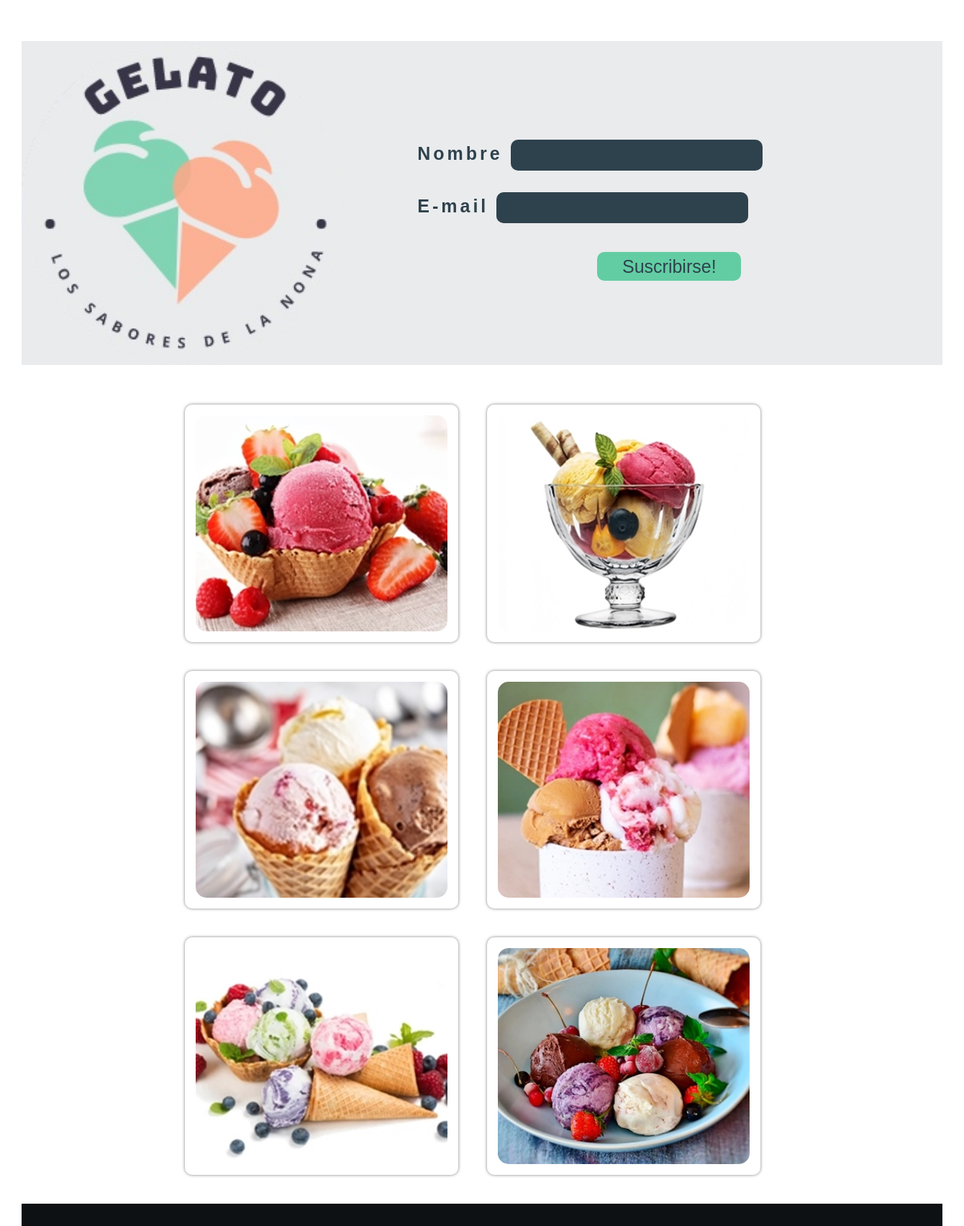
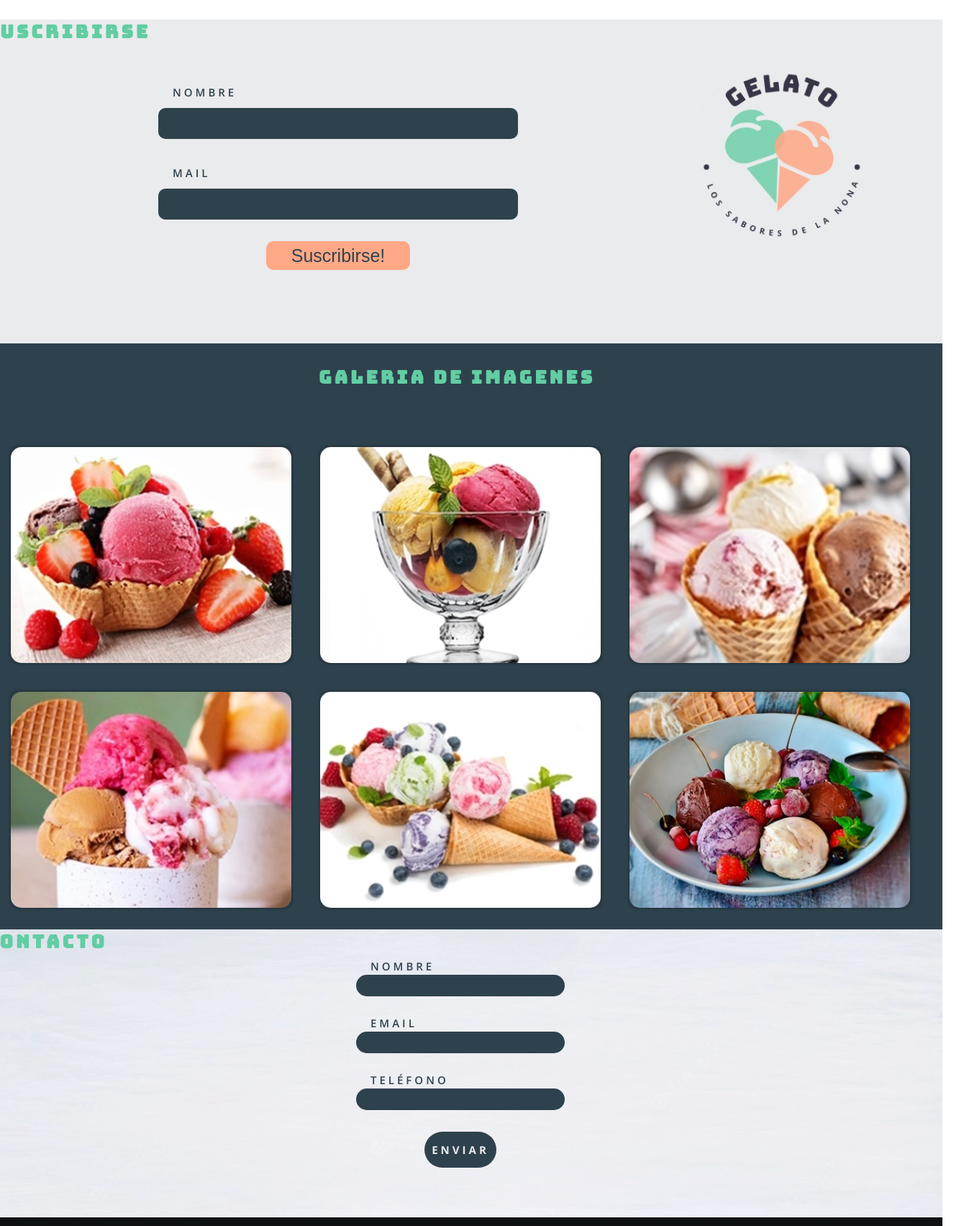
Before and after one commit to Jal-i/pagina-heladeria, a plain HTML site: page index.html in a window 1280 px wide. Shown: the part 713-2416 px from the top of the page at 72% size, 1340 px wide, since content can reach past the window. Drawn offline with nearby package versions, Linux system fonts and the light colour scheme.

Commit message:
nuevos cambios

```diff
--- a/index.html
+++ b/index.html
@@ -17,7 +17,7 @@
             <nav class="main__nav container">
                 <a class="main__hamburguer" href="#"><i class="fa-solid fa-bars"></i></a>
 
-                <img src="/img/logologo2.png" alt="logo" class="main__logo">
+                <img src="/img/logo1.png" alt="logo" class="main__logo">
 
                 <ul class="main__links">
                     <li class="main__list"><a href="#1" class="main__link">Novedades</a></li>
@@ -52,8 +52,6 @@
         </div>
 
 
-
-
         <section class="main__about container" id="2">
             <div class="main__content">
                 <h2 class="main__title"> Sobre nosotros </h2>
@@ -63,9 +61,32 @@
 
         <div class="main__bg"></div>
 
+
+        <section class="contact__container" id="4">
+            <h2 class="main__title"> Contacto</h2>
+            <div class="contact__formcontainer">
+                <form action="">
+                    <div class="form-item">
+                        <label for="name">Nombre</label>
+                        <input type="text" name="name" id="name">
+                    </div>
+                    <div class="form-item">
+                        <label for="email">Email</label>
+                        <input type="email" name="email" id="email">
+                    </div>
+                    <div class="form-item">
+                        <label for="telefono">Teléfono</label>
+                        <input type="text" name="telefono" id="telefono">
+                    </div>
+                    <button type="submit">Enviar</button>
+                </form>
+            </div>
+        </section>
+
+
         <section class="main__gallery" id="3">
         <h2 class="main__title"> Galeria de imagenes</h2>
-        <!-- <span class="linea"></span> -->
+        <span class="linea"></span>
             <a href="#" class="gallery"><img src="img/img-1.jpg" alt=""></a>
             <a href="#" class="gallery"><img src="img/img-2.jpg" alt=""></a>
             <a href="#" class="gallery"><img src="img/img-3.jpg" alt=""></a>
@@ -74,20 +95,23 @@
             <a href="#" class="gallery"><img src="img/img-6.jpg" alt=""></a>
         </section>
 
-        <section class="main__contact container" id="4">
+
+        <section class="main__contact-container">
+            <h2 class="main__title">Suscribirse</h2>
+            <div class="contact__img"></div>
             <form class="contact__form">
-                <div class="contact__img"></div>
                 <div class="form-item">
                     <label for="name">Nombre</label>
                     <input type="text" name="name" id="name">
                 </div>
                 <div class="form-item">
-                    <label for="email">E-mail </label>
+                    <label for="email">Mail </label>
                     <input type="email" name="email" id="email">
                 </div>
                 <button type="submit">Suscribirse!</button>
             </form>
         </section>
+
 
         <footer class="main__social container">
             <ul class="social__list">
--- a/style.css
+++ b/style.css
@@ -16,24 +16,27 @@ body {
 }
 
 main {
+    min-width: 320px;
     display: grid;
-    max-width: 1400px;
+    justify-content: center;
+    align-items: center;
     margin: 0 auto;
     grid-template-columns: 1fr;
-    grid-template-rows: repeat(7, max-content);
+    grid-template-rows: repeat(8, max-content);
     grid-template-areas:
     "main"
     "news"
     "about"
     "logo"
+    "subscribe"
+    "gallery"
     "contact"
-    "gallery"
     "footer"
     ;
 }
 
 .container {
-    width: 90%;
+    width: 100%;
     margin: 0 auto;
     overflow: hidden;
     padding: 60px 0;
@@ -41,11 +44,15 @@ main {
 
 .main__hero {
     grid-area: main;
+    width: 100%;
+    height: 200px;
     background-color: #0d1114;
 }
 
 .main__nav {
     display: flex;
+    justify-content: space-around;
+    align-items: center;
 }
 
 .main__hamburguer {
@@ -53,8 +60,9 @@ main {
     font-size: 25px;
     text-decoration: none;
     display: flex;
+    justify-content: space-around;
     align-items: center;
-    justify-content: center;
+    margin-left: 20px;
 }
 
 .main__hamburguer:hover {
@@ -69,6 +77,7 @@ main {
     width: 200px;
     margin: 0 auto;
     border-radius: 20px;
+    margin-right: 20px;
 }
 
 /* ------------------------ cards new -------------------- */
@@ -86,7 +95,7 @@ main {
 }
 
 .cards__new {
-    width: 440px;
+    width: 400px;
     height: 350px;
     margin: 20px;
     display: grid;
@@ -113,7 +122,6 @@ main {
     -webkit-backdrop-filter: blur(30px);
     backdrop-filter: blur(20px);
     transform: translateY(100%);
-    transition: transform 600ms;
     border-radius: 25px;
 }
 .cards__new > figcaption > h3 {
@@ -123,8 +131,8 @@ main {
     color: #121e29;
     justify-content: center;
     align-items: center;
-    padding: 5%;
-    margin-top: 20%;
+    padding: 40px;
+    margin-top: 40px;
 }
 
 .cards__new:hover figcaption {
@@ -153,9 +161,8 @@ main {
     color: var(--turquoise)
 }
 
-.main__content {
+.main__about {
     width: 100%;
-    height: 100%;
     display: flex;
     align-items: flex-start;
     justify-content: center;
@@ -164,28 +171,108 @@ main {
 
 .main__title {
     font-family:'Bungee', cursive;
-    font-size: 30px !important;
+    font-size: 25px !important;
+    margin-left: 10px;
+    margin-right: 20px;
     text-transform: uppercase;
     letter-spacing: 4px;
     color: var(--turquoise);
 }
 
-.main__about {
+.main__content {
     grid-area: about;
+    display: flex;
+    justify-content: center;
+    align-items: center;
+    margin-left: 10px;
+    margin-right: 20px;
     font-family: 'Open Sans', sans-serif;
     font-size: 25px;
     line-height: 1.5;
-    margin-top: 20px;
     color: var(--dark-blue);
 }
 
 .main__bg {
     grid-area: logo;
-    min-height: 350px;
-    height: 100%;
-    background-image: url(/img/LOGO1.jpg);
+    width: 100%;
+    height: 350px;
+    background-image: url(/img/LOGO2.jpg);
     background-size: cover;
     background-position: center;
+}
+
+/* -------------------------------- contacto ------------------------ */
+
+.contact__container {
+    grid-area: contact;
+    width: 100%;
+    height: 350px;
+    background-image: url(/img/fondo01.jpg);
+    background-size: cover;
+    background-repeat: no-repeat;
+    background-attachment: fixed;
+}
+
+.form-item {
+    width: 100%;
+    display: flex;
+    justify-content: center;
+    align-items: center;
+    padding-top: 10px;
+}
+
+.form-item label {
+    display: inline-block;
+    width: 35px;
+    color: var(--dark-blue);
+    font-family: 'Open Sans', sans-serif;
+    font-weight: 600;
+    font-size: 15px;
+    letter-spacing: 4px;
+    text-transform: uppercase;
+    margin-right: 85px;
+}
+
+.form-item input {
+    display: flex;
+    justify-content: center;
+    align-items: center;
+    padding: 5px 20px;
+    background-color: var(--dark-blue);
+    color: var(--turquoise);
+    border: none;
+    border-radius: 20px;
+    margin-bottom: 20px;
+    font-family: 'Open Sans', sans-serif;
+    font-weight: 400;
+    font-size: 15px;
+    width: 290px;
+}
+
+.contact__formcontainer button {
+    display: flex;
+    justify-content: center;
+    align-items: center;
+    width: 100px;
+    height: 50px;
+    color: var(--light-gray);
+    background-color: var(--dark-blue);
+    border-radius: 30px;
+    border: 2px var(--turquoise);
+    font-family: 'Open Sans', sans-serif;
+    font-weight: 700;
+    font-size: 15px;
+    letter-spacing: 4px;
+    text-transform: uppercase;
+    cursor: pointer;
+    margin-top: 15px;
+    float: right;
+    margin-bottom: 150px;
+    margin-right: 30px;
+}
+
+.contact__formcontainer button:hover {
+    color: var(--rose);
 }
 
 /* ---------------------------- gallery --------------------- */
@@ -193,19 +280,21 @@ main {
 .linea {
     height: 100%;
     width: 100%;
-    /* display: block; */
+    display: flex;
+    justify-content: center;
+    align-items: center;
+    flex-wrap: wrap;
 }
 
 .main__gallery {
     grid-area: gallery;
     display: grid;
     grid-template-columns: repeat(auto-fit, minmax(350px, 1fr));
-    width: 95%;
-    margin-right: 20px;
-    grid-gap: 15px;
-    padding: 40px;
+    grid-gap: 20px;
+    padding: 30px;
     overflow: hidden;
 }
+
 .main__gallery > a {
     display: block;
     position: relative;
@@ -226,88 +315,18 @@ main {
     transform: rotate(10deg) scale(1.3);
 }
 
-/* ----------------------------------------------- form ---------------------------------------- */
+/* ----------------------------------------------- suscribe ---------------------------------------- */
 
-.main__contact {
-    grid-area: contact;
-    height: 450px;
-    width: 100vw;
-    display: flex;
-    justify-content: center;
-    align-items: center;
-    background-image: url(./img/Logo.png);
-    background-repeat: no-repeat;
-    background-size: contain;
-    background-color: var(--light-gray);
+.main__contact-container {
     display: none;
-}
-
-.contact__form {
-    display: block;
-    justify-content: center;
-    align-items: center;
-    margin: 0 auto;
-}
-
-.contact__form .form-item {
-    justify-content: center;
-    align-items: center;
-    margin-top: 20px;
-    padding-left: 300px;
-    color: var(--dark-blue);
-    font-family: 'League Spartan', sans-serif;
-    letter-spacing: 4px;
-    font-size: 25px;
-    font-weight: 700;
-}
-
-.contact__form .form-item label {
-    margin-right: 0 auto;
-}
-
-.contact__form .form-item input {
-    width: 350px;
-    padding: 10px;
-    background-color: var(--dark-blue);
-    border: none;
-    border-radius: 10px;
-    margin-bottom: 10px;
-    outline: none;
-    color: var(--turquoise);
-    font-family: 'League Spartan', sans-serif;
-    font-size: 20px;
-    font-weight: 400;
-}
-
-.contact__form button {
-    width: 200px;
-    height: 40px;
-    justify-content: center;
-    align-items: center;
-    border: none;
-    outline: none;
-    border-radius: 10px;
-    font-size: 25px;
-    color: var(--dark-blue);
-    background-color: var(--turquoise);
-    cursor: pointer;
-    margin-top: 30px;
-    margin-left: 550px;
-
-    transition: 0,3s;
-}
-
-.contact__form button:hover {
-    background-color: var(--rose);
-    color: var(--dark-blue);
 }
 
 /* ----------------------footer--------------------------- */
 
 .main__social {
     grid-area: footer;
-    width: 100vw;
-    height: 4px;
+    width: 100%;
+    height: 80px;
     background-color: #0d1114;
     display: flex;
     justify-content:space-between;
@@ -318,6 +337,7 @@ main {
     display: flex;
     justify-content: center;
     align-items: center;
+    padding: 15px;
 }
 
 .social__list li {
@@ -329,7 +349,7 @@ main {
     justify-content: center;
     align-content: flex-start;
     text-decoration: none;
-    padding: 20px;
+    padding: 15px;
     font-size: 30px;
     color: var(--dark-blue);
     border-radius: 5px;
@@ -347,72 +367,56 @@ main {
     text-transform: uppercase;
     letter-spacing: 4px;
     color: var(--dark-blue);
-    margin-right: 20px;
+    margin-right: 30px;
 }
 
 .social__parr:hover {
     color: var(--rose)
 }
 
- @media screen and (min-width:320px) {
-    .main__logo {
-        margin-right: 0;
-    }
-    .main__gallery {
-        grid-template-columns: repeat(auto-fit, minmax(200px, 1fr));
-        margin: 25px;
-    }
-    .main__title {
-        font-size: 20px;
-    }
-}
-
+/* -------------------- media queries ---------------------- */
 
 @media screen and (min-width:768px) {
     .main__bg {
         display: none;
     }
-    .main__contact {
-    display: flex;
-    }
     .main__hamburguer {
         display: none;
     }
-    .main__nav {
-        height: 40px;
+    .main__hero {
+        width: 100%;
+        height: 130px;
         display: flex;
+        justify-content: space-around;
         align-items: center;
     }
     .main__logo {
         margin-left: 0;
-        padding-top: 20px;
+        padding-top: 15px;
         height: 100px;
         width: 200px;
     }
     .main__links {
         display: grid;
         grid-auto-flow: column;
-        gap: 1em;
-        margin-left: 15%;
+        gap: 25px;
     }
     .main__list {
         list-style: none;
     }
     .main__link {
-    font-family:'Bungee', cursive;
-    font-size: 25px;
-    padding-left: 15px;
-    margin: 5px;
-    text-transform: uppercase;
-    letter-spacing: 2px;
-    color: var(--turquoise);
-    text-decoration: none;
+        display: flex;
+        justify-content: center;
+        align-items: center;
+        font-family:'Bungee', cursive;
+        font-size: 25px;
+        letter-spacing: 2px;
+        color: var(--turquoise);
+        text-decoration: none;
+        padding: 10px;
     }
     .main__link:hover {
-        border-style:double;
-        border-radius: 25px;
         color: var(--rose);
-        padding-right: 10px;
     }
     .main__cards {
         padding: 25px;
@@ -426,25 +430,97 @@ main {
     .main__cta {
         display: none;
     }
-    .main__title {
-        display: none;
-    }
     .main__gallery {
-        width: 98vw;
         display: flex;
         justify-content: center;
         align-items: center;
         flex-wrap: wrap;
         gap: 40px;
-        margin: 15px 0 0 30px;
+        background-color: var(--dark-blue);
     }
     .main__gallery img {
-        width: 350px;
+        width: 390px;
         height: 300px;
-        margin: 15px;
         object-fit: cover;
         overflow: hidden;
         border-radius: 15px;
     }
-
+    .contact__container {
+        width: 100%;
+        height: 400px;
+        background-image: url(/img/fondo02.jpg);
+        background-size: cover;
+        background-repeat: no-repeat;
+        background-attachment: fixed;
+    }
+    .contact__formcontainer {
+        display: flex;
+        justify-content: center;
+        align-items: center;
+    }
+    .contact__formcontainer button {
+       float: none;
+       text-align: center;
+       margin: 30px auto;
+    }
+    .main__contact-container {
+        grid-area: subscribe;
+        display: inline;
+        width: 100%;
+        height: 450px;
+        background-color: var(--light-gray);
+    }
+    .contact__img {
+        width: 250px;
+        height: 250px;
+        float: right;
+        background-image: url(/img/LOGO3.png);
+        background-repeat: no-repeat;
+        background-size: contain;
+        margin-top: 30px;
+        margin-right: 100px;
+    }
+    .form-item {
+        display: inline;
+        justify-content: center;
+        align-items: center;
+        color: var(--dark-blue);
+        caret-color: var(--turquoise);
+        font-family: 'League Spartan', sans-serif;
+        letter-spacing: 4px;
+        font-size: 25px;
+        font-weight: 400;
+        margin-left: 20px;
+    }
+    .contact__form {
+        padding-top: 50px;
+        padding-left: 250px;
+    }
+    .contact__form .form-item input {
+        width: 500px;
+        padding: 10px;
+        background-color: var(--dark-blue);
+        border: none;
+        border-radius: 10px;
+        margin-top: 10px;
+        margin-bottom: 30px;
+        color: var(--turquoise);
+        font-family: 'League Spartan', sans-serif;
+        font-size: 20px;
+        font-weight: 400;
+    }
+    .contact__form button {
+        width: 200px;
+        height: 40px;
+        margin-left: 150px;
+        border: none;
+        border-radius: 10px;
+        font-size: 25px;
+        color: var(--dark-blue);
+        background-color: var(--rose);
+        cursor: pointer;
+    }
+    .contact__form button:hover {
+        color: var(--light-gray);
+    }
 }
```
Also changed, not shown: img/LOGO1.jpg (deleted), img/LOGO1.png (renamed from img/logologo2.png), img/LOGO2.jpg, img/LOGO3.png (added), img/Logo.png (deleted), img/fondo01.jpg (added), img/fondo02.jpg (added), 1 other file.
